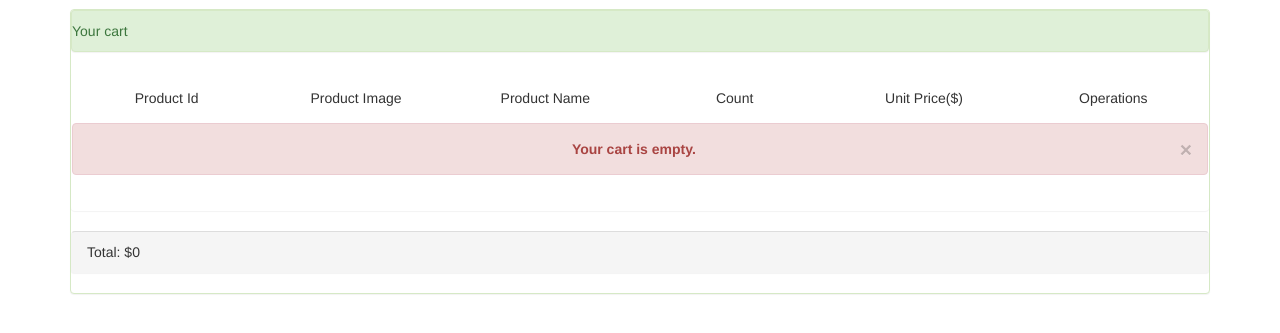
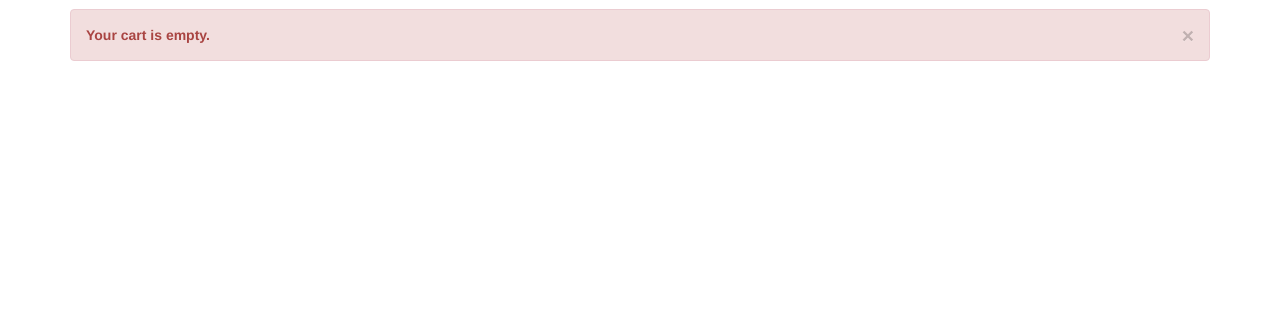
Before and after one commit to happybubblefish/MyShop, a PHP site: page /shoppingcart.php in a window 1280 px wide. Shown: the part 51-384 px from the top of the page. Run offline with PHP 8.4, Linux system fonts and the light colour scheme; the visitor is signed in with stand-in values (Sample User, id 1); data that the repository does not hold is empty.

Commit message:
Fix small shopping cart  bugs.

```diff
--- a/action.php
+++ b/action.php
@@ -214,6 +214,11 @@
             $total_price = 0.00;
 
             $keys = array_keys($cart);
+
+            if(sizeof($keys) == 0){
+                echo "Empty";
+            }
+
             foreach($keys as $pid){
                 $query = "SELECT * from product where product_id = '$pid'";
                 $run_query = mysqli_query($conn, $query);
@@ -242,10 +247,7 @@
                 }
             }
         }else{
-            echo "<div class='alert alert-danger'>
-                    <a href='#' class='close' data-dismiss='alert' aria-label='close'>&times;</a>
-                    <b>Your cart is empty.</b>
-                </div>";
+            echo "Empty";
         }
     }
 
@@ -305,7 +307,7 @@
             if(sizeof($keys) == 0){
                 $_SESSION["total_price"] = 0;
                 $_SESSION["total_count"] = $total_count;
-                exit();
+                echo "Empty";
             }
 
             foreach($keys as $pid){
--- a/custom/js/main.js
+++ b/custom/js/main.js
@@ -6,7 +6,9 @@ $(function () {
    showCategory();
    showBrand();
    showProducts();
+   showShoppingCart();
    getTotalCount();
+
 
    function showCategory(){
        $.ajax({
@@ -183,15 +185,22 @@ $(function () {
         });
     });*/
 
-    showShoppingCart();
-
     function showShoppingCart(){
         $.ajax({
             url: "action.php",
             method: "GET",
             data: { getCart: 1},
             success: function(data){
-                $("#panel-cart").html(data);
+                if(data === "Empty"){
+                    var content = "<div class='alert alert-danger'>" +
+                        "<a href='#' class='close' data-dismiss='alert' aria-label='close'>&times;</a>" +
+                        "<b>Your cart is empty.</b></div>";
+
+                    $("#cart-info").html(content);
+                }else{
+                    $("#panel-cart").html(data);
+                }
+
                 getTotalPrice();
             }
         });
@@ -263,7 +272,16 @@ $(function () {
                 pid: pid
             },
             success: function(data){
-                $("#panel-cart").html(data);
+                if(data === "Empty"){
+                    var content = "<div class='alert alert-danger'>" +
+                        "<a href='#' class='close' data-dismiss='alert' aria-label='close'>&times;</a>" +
+                        "<b>Your cart is empty.</b></div>";
+
+                    $("#cart-info").html(content);
+                }else{
+                    $("#panel-cart").html(data);
+                }
+
                 getTotalPrice();
                 getTotalCount();
             }
--- a/shoppingcart.php
+++ b/shoppingcart.php
@@ -87,6 +87,7 @@
         <br>
 
         <div class="container">
+            <div id="cart-info">
             <div class="panel panel-success">
                 <div class="panel panel-heading">
                     <div class="row">Your cart</div>
@@ -124,6 +125,7 @@
 
                 </div>
             </div>
+            </div>
         </div>
         <script>
 
```
